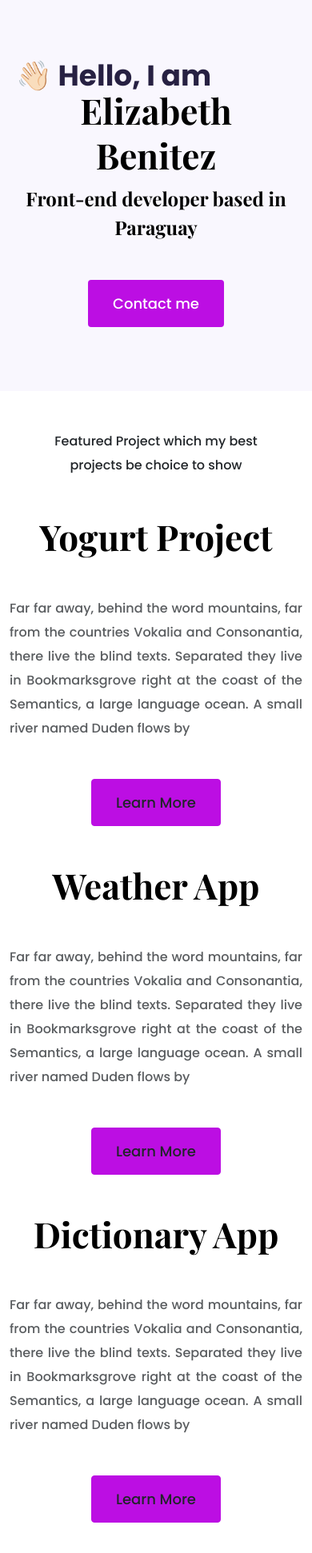
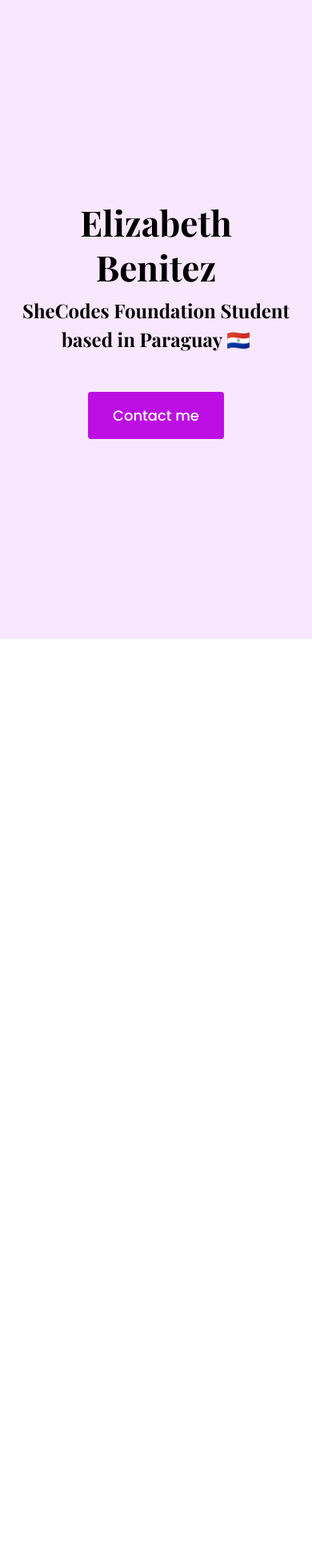
Before and after one commit to ElizabethBenitez20/portfolio, a plain HTML site: page index.html in a window 390 px wide. Shown: the whole page at 80% size. After the commit the page ends 844 px from the top, so only its background shows below. Drawn offline with nearby package versions, Linux system fonts and the light colour scheme.

Commit message:
Changed the structure of the index.html file

```diff
--- a/index.html
+++ b/index.html
@@ -24,72 +24,15 @@
       src="https://kit.fontawesome.com/ddc3ee268a.js"
       crossorigin="anonymous"
     ></script>
-    <title>Document</title>
+    <title>Elizabeth Benitez</title>
   </head>
   <body>
     <div class="hero">
-      <p>👋🏻 Hello, I am</p>
       <h1>Elizabeth Benitez</h1>
-      <h2 class="mb-5">Front-end developer based in Paraguay</h2>
+      <h2 class="mb-5">SheCodes Foundation Student based in Paraguay 🇵🇾</h2>
       <div>
         <a href="#" class="btn btn-branding">Contact me</a>
       </div>
     </div>
-    <p class="text-center m-5">
-      Featured Project which my best projects be choice to show
-    </p>
-    <div class="container">
-      <div class="row mb-5">
-        <div class="col d-none d-lg-block">
-          <img src="/images/yogurt.png" class="img-fluid" alt="" />
-        </div>
-        <div class="col">
-          <div class="project-description">
-            <h2 class="mb-5">Yogurt Project</h2>
-            <p class="mb-5 text-muted">
-              Far far away, behind the word mountains, far from the countries
-              Vokalia and Consonantia, there live the blind texts. Separated
-              they live in Bookmarksgrove right at the coast of the Semantics, a
-              large language ocean. A small river named Duden flows by
-            </p>
-            <a href="" class="btn btn-branding-outline">Learn More</a>
-          </div>
-        </div>
-      </div>
-      <div class="row mb-5">
-        <div class="col">
-          <div class="project-description">
-            <h2 class="mb-5">Weather App</h2>
-            <p class="mb-5 text-muted">
-              Far far away, behind the word mountains, far from the countries
-              Vokalia and Consonantia, there live the blind texts. Separated
-              they live in Bookmarksgrove right at the coast of the Semantics, a
-              large language ocean. A small river named Duden flows by
-            </p>
-            <a href="" class="btn btn-branding-outline">Learn More</a>
-          </div>
-        </div>
-        <div class="col d-none d-lg-block">
-          <img src="/images/weather.png" class="img-fluid" alt="" />
-        </div>
-      </div>
-      <div class="row mb-5">
-        <div class="col d-none d-lg-block">
-          <img src="/images/dictionary.png" class="img-fluid" alt="" />
-        </div>
-        <div class="col">
-          <div class="project-description">
-            <h2 class="mb-5">Dictionary App</h2>
-            <p class="mb-5 text-muted">
-              Far far away, behind the word mountains, far from the countries
-              Vokalia and Consonantia, there live the blind texts. Separated
-              they live in Bookmarksgrove right at the coast of the Semantics, a
-              large language ocean. A small river named Duden flows by
-            </p>
-            <a href="" class="btn btn-branding-outline">Learn More</a>
-          </div>
-        </div>
-      </div>
-    </div>
   </body>
 </html>
--- a/style/index.css
+++ b/style/index.css
@@ -1,6 +1,6 @@
 :root {
   --branding-color: #bc0ee3;
-  --secondary-color: #f9f7fe;
+  --secondary-color: #bc0ee318;
   --heading-font-family: "Playfair Display", serif;
   --default-font-family: "Poppins", sans-serif;
 }
@@ -72,7 +72,7 @@
 
 .about-section-content {
   margin: 30px;
-  background: #bc0ee318;
+  background: var(--secondary-color);
   padding: 30px;
 }
 
@@ -116,7 +116,7 @@
   }
 
   .hero {
-    padding: 80px 20px;
+    padding: 250px 20px;
   }
 
   .project-description {
```
